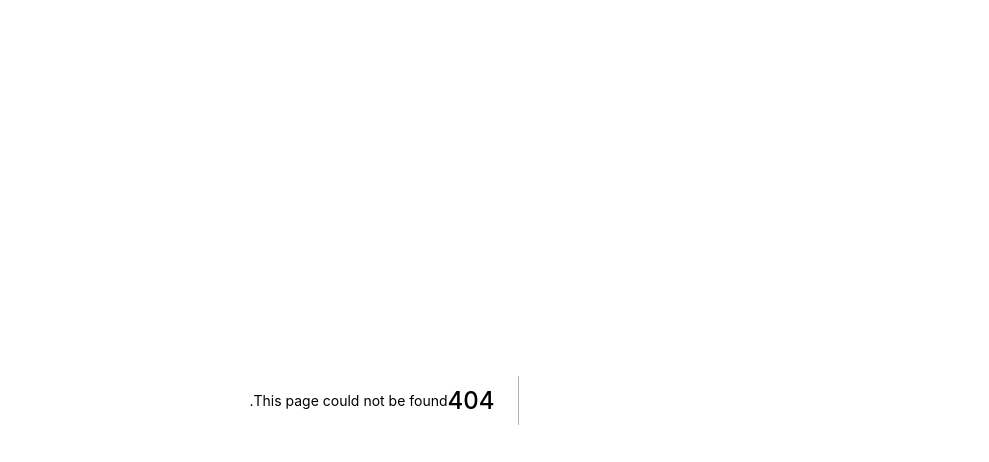
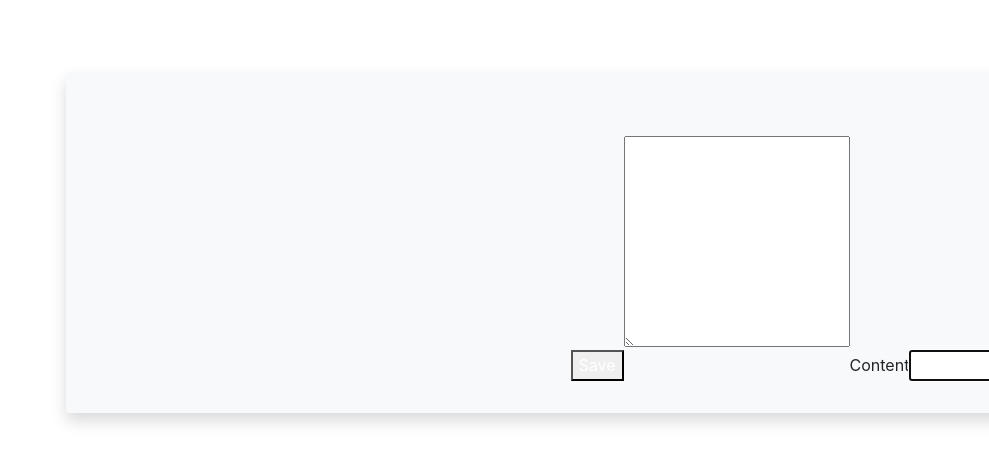
Before and after one commit to ElsaiedSamaka/myTODOz, a Next.js app in the folder clinet/: page /edit/1 in a window 1280 px wide. Before the commit this address had no page. Shown: the top 462 px of the page, without its empty margins (291-1280 px from the left). Built offline with nearby package versions, Linux system fonts and the light colour scheme.

Commit message:
setup editTodo functionality

```diff
--- /dev/null
+++ b/clinet/components/TodoForm.jsx
@@ -0,0 +1,38 @@
+import React from 'react'
+import { useForm } from 'react-hook-form'
+
+const TodoForm = ({ id, title, content, onSubmit }) => {
+  const { register, handleSubmit } = useForm()
+  const submit = (todo) => onSubmit(todo, id)
+
+  return (
+    <div className='container m-5 p-2 rounded mx-auto bg-light shadow'>
+      <h1>ايديت تودوز</h1>
+    <form onSubmit={handleSubmit(submit)}>
+      <label htmlFor="title">Title</label>
+      <input
+        defaultValue={title}
+        type="text"
+        name="title"
+        id="title"
+         {...register("title", { required: true })}
+        className="mb-4"
+        autoFocus
+      />
+      <label htmlFor="content">Content</label>
+      <textarea
+        defaultValue={content}
+        id="content"
+        name="content"
+        rows="8"
+        {...register("content", { required: true })}
+        className="mb-4"
+      ></textarea>
+      <button type="submit" className="bg-green-600 text-white">
+        Save
+      </button>
+      </form>
+      </div>
+  )
+}
+export default TodoForm
--- a/clinet/context/GlobalState.js
+++ b/clinet/context/GlobalState.js
@@ -3,7 +3,7 @@ import { ADD_TODO, EDIT_TODO, REMOVE_TODO } from "./Constants";
 import todosReducer from "./TodoReducer";
 const initialState = {
   todos: [
-
+    // {id:0, todo:"",date:Date.now()}
   ],
 };
 
--- a/clinet/context/TodoReducer.js
+++ b/clinet/context/TodoReducer.js
@@ -1,4 +1,4 @@
-import { ADD_TODO, REMOVE_TODO } from "./Constants";
+import { ADD_TODO, EDIT_TODO, REMOVE_TODO } from "./Constants";
 import { generateId } from "./helper";
 export default (state, action) => {
   switch (action.type) {
@@ -15,7 +15,7 @@ export default (state, action) => {
           { ...action.payload, id: generateId( state.todos ), }
         ],
       };
-    case "EDIT_TODO":
+    case EDIT_TODO:
       return {
         ...state,
         todos: state.todos.map((todo) => {
--- /dev/null
+++ b/clinet/pages/edit/[id].js
@@ -0,0 +1,29 @@
+import Head from 'next/head'
+import { useRouter } from 'next/router'
+import React, { useContext } from 'react'
+import TodoForm from '../../components/TodoForm'
+import { GlobalContext } from '../../context/GlobalState'
+
+const EditTodo = () => {
+  const router = useRouter()
+  const { id } = router.query
+  const { todos  } = useContext(GlobalContext)
+  const todo = todos.find((todo) => todo.id === Number(id))
+  const {editTodo} = useContext(GlobalContext)
+  const onSubmit = (todo, id) => {
+    editTodo({ ...todo, id })
+    router.push('/')
+  }
+
+  return (
+    <div className="p-4">
+      <Head>
+        <title>Edit Todo</title>
+      </Head>
+
+      <TodoForm {...todo} onSubmit={onSubmit} />
+    </div>
+  )
+}
+
+export default EditTodo
```
Also changed, not shown: clinet/components/CreateTODO.jsx (+7 -5 lines), clinet/components/TodoItem.jsx (+8 -5 lines), 1 other file (tests, documents, lock files or other folders).
